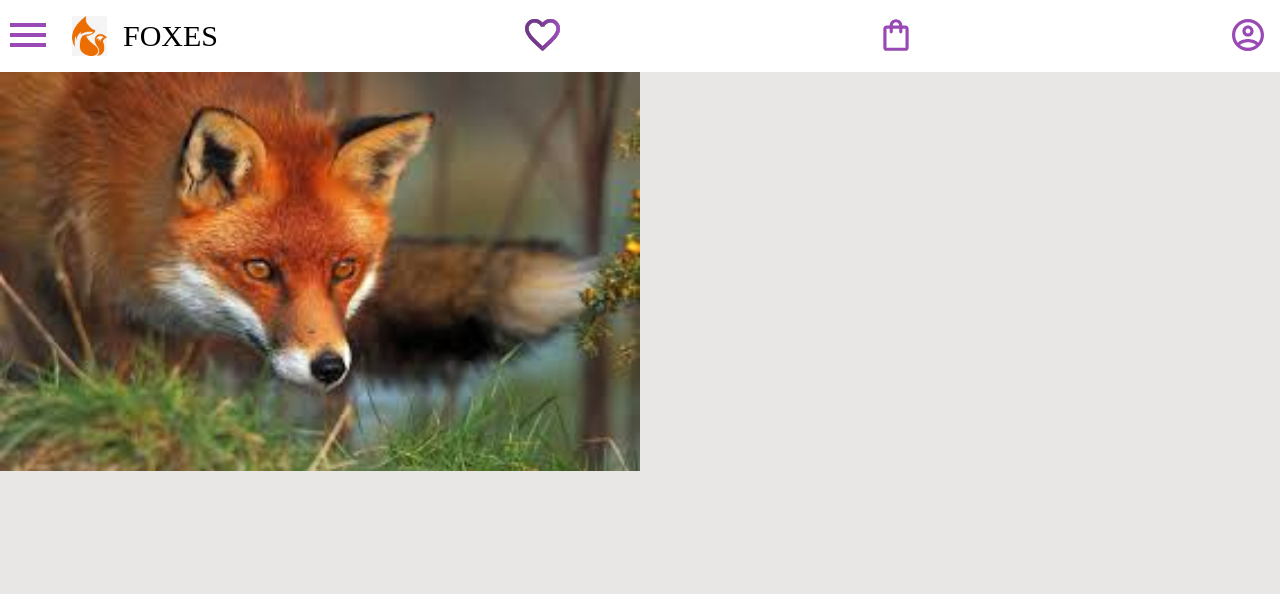
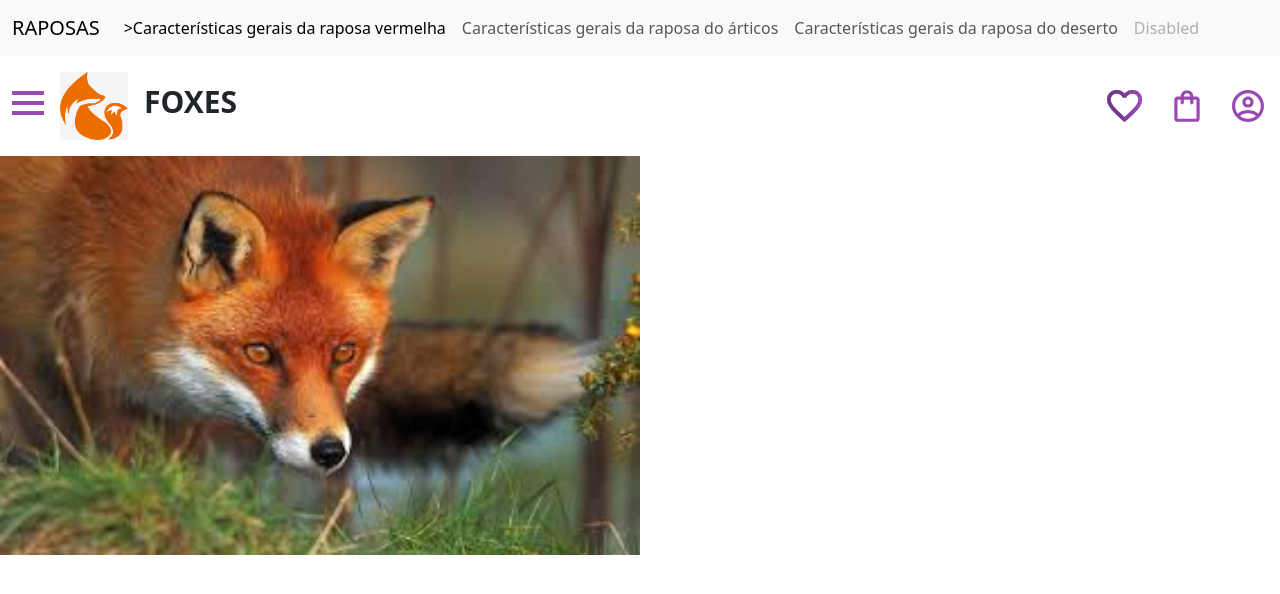
Before and after one commit to wwwdaniju/2E-liria, a plain HTML site: page index.html in a window 1280 px wide. Drawn offline with nearby package versions, Linux system fonts and the light colour scheme.

Commit message:
Add files via upload

```diff
--- a/index.html
+++ b/index.html
@@ -6,8 +6,34 @@
     <title>Raposa-vermelha</title>
     <link rel="stylesheet" href="reset.css">
     <link rel="stylesheet" href="style.css">
+    <link href="https://cdn.jsdelivr.net/npm/bootstrap@5.3.2/dist/css/bootstrap.min.css" rel="stylesheet" integrity="sha384-T3c6CoIi6uLrA9TneNEoa7RxnatzjcDSCmG1MXxSR1GAsXEV/Dwwykc2MPK8M2HN" crossorigin="anonymous">
+  </head>
 </head>
 <body>
+    <nav class="navbar navbar-expand-lg bg-body-tertiary">
+        <div class="container-fluid">
+          <a class="navbar-brand" href="#">RAPOSAS</a>
+          <button class="navbar-toggler" type="button" data-bs-toggle="collapse" data-bs-target="#navbarNav" aria-controls="navbarNav" aria-expanded="false" aria-label="Toggle navigation">
+            <span class="navbar-toggler-icon"></span>
+          </button>
+          <div class="collapse navbar-collapse" id="navbarNav">
+            <ul class="navbar-nav">
+              <li class="nav-item">
+                <a class="nav-link active" aria-current="page" href="https://www.infoescola.com/mamiferos/raposa-vermelha/">>Características gerais da raposa vermelha</a>
+              </li>
+              <li class="nav-item">
+                <a class="nav-link" href="https://www.peritoanimal.com.br/raposas/raposa-do-artico.html">Características gerais da raposa do árticos</a>
+              </li>
+              <li class="nav-item">
+                <a class="nav-link" href=" https://www.peritoanimal.com.br/raposas/feneco-ou-raposa-do-deserto.html">Características gerais da raposa do deserto</a>
+              </li>
+              <li class="nav-item">
+                <a class="nav-link disabled" aria-disabled="true">Disabled</a>
+              </li>
+            </ul>
+          </div>
+        </div>
+      </nav>
      <header class="cabeçalho">
         <div class="container">
             <input type="checkbox" id="menu" class="container__botao">
@@ -26,7 +52,7 @@
                     <a href=" https://www.peritoanimal.com.br/raposas/feneco-ou-raposa-do-deserto.html" class="lista-menu__link">Características gerais da raposa do deserto</a>
                 </li>
             </ul>
-            <img src="img/download.png" width="35" height="40" viewBox="0 0 35 40" alt="Logo da Alurabooks" class="container__imagem">
+            <img src="img/download.png" width="100" height="100" viewBox="0 0 100 100" alt="Logo da Alurabooks" class="container__imagem">
        <h1 class="container__titulo"> <b class="container_titulo--negrito">FOXES </b> </h1>
         </div>
 
@@ -40,5 +66,7 @@
 
     </div>
 
-</body>
+    <script src="https://cdn.jsdelivr.net/npm/@popperjs/core@2.11.8/dist/umd/popper.min.js" integrity="sha384-I7E8VVD/ismYTF4hNIPjVp/Zjvgyol6VFvRkX/vR+Vc4jQkC+hVqc2pM8ODewa9r" crossorigin="anonymous"></script>
+    <script src="https://cdn.jsdelivr.net/npm/bootstrap@5.3.2/dist/js/bootstrap.min.js" integrity="sha384-BBtl+eGJRgqQAUMxJ7pMwbEyER4l1g+O15P+16Ep7Q9Q+zqX6gSbd85u4mG4QzX+" crossorigin="anonymous"></script>
+ </body>
 </html>
```
